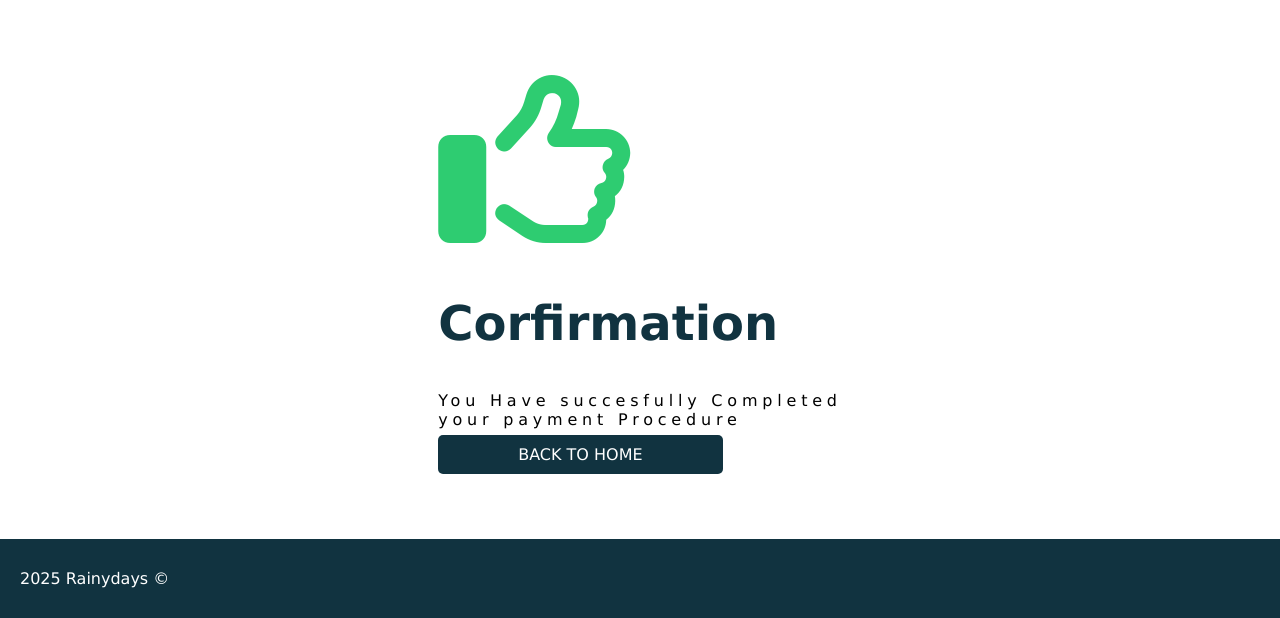
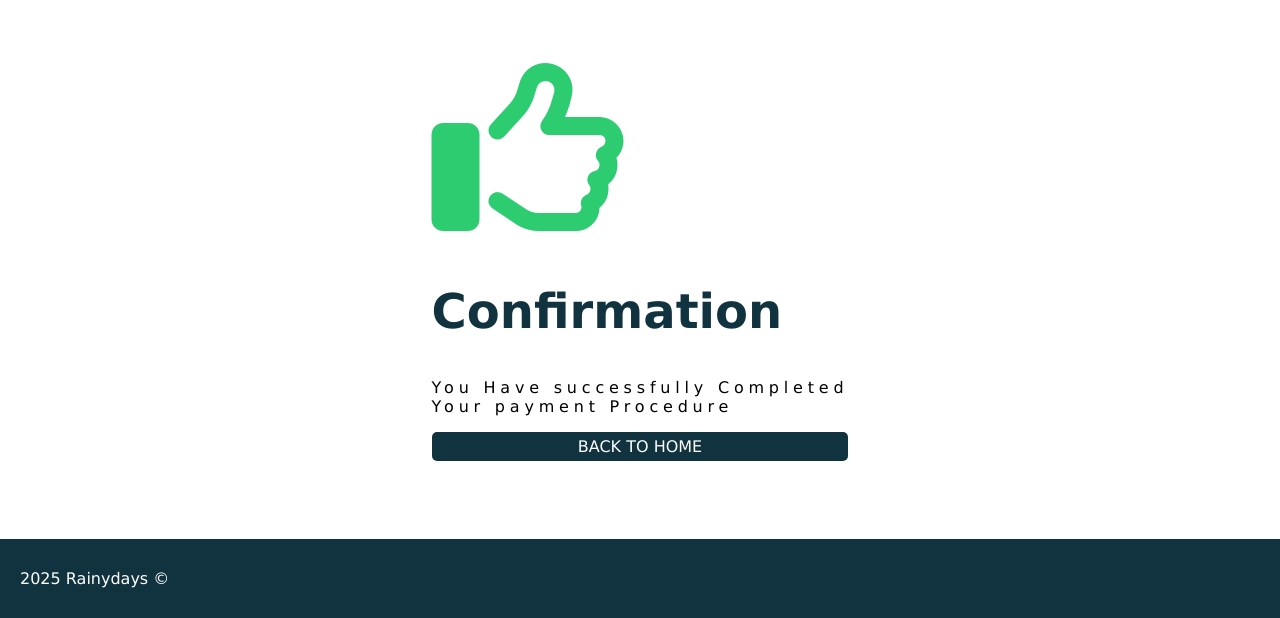
Before and after one commit to dwlnana/JS1-project, a plain HTML site: page confirmation.html in a window 1280 px wide. Shown: the part 182-800 px from the top of the page. Drawn offline with Linux system fonts and the light colour scheme; a web font is replaced by a local one.

Commit message:
last last

```diff
--- a/confirmation.html
+++ b/confirmation.html
@@ -25,9 +25,9 @@
 <main>
     <section class="confirmation">
         <i  class="fa-regular fa-thumbs-up"></i>
-        <h1>Corfirmation</h1>
-        <p> You Have succesfully Completed <br>your payment Procedure</p>
-        <a href="index.html" class="cta-button">Back to Home</a>
+        <h1>Confirmation</h1>
+        <p> You Have successfully Completed <br>Your payment Procedure</p>
+        <a href="index.html" class="cta-small cta-button " >Back to Home</a>
     </section>
 </main>
     <footer>
```
